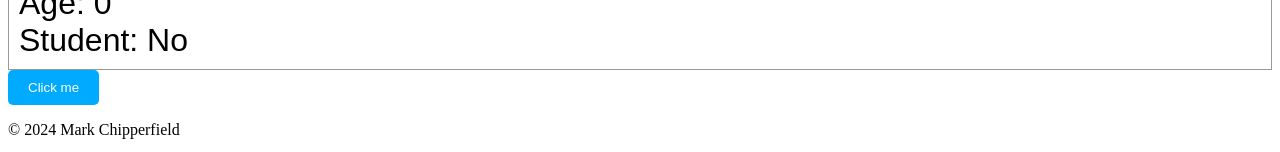
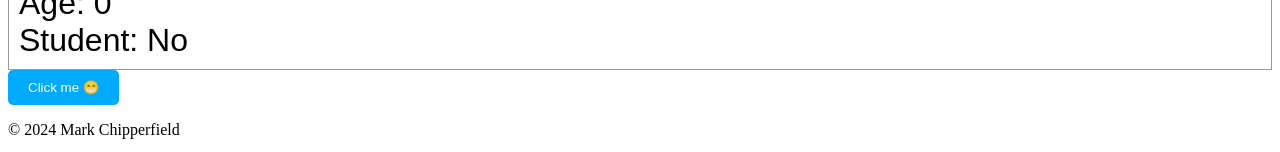
Before and after one commit to MarkChips/React-bro-code-tutorial, a React (Vite) app in the folder my-react-app/: page / in a window 1280 px wide. Shown: the part 1784-1936 px from the top of the page. Built offline with nearby package versions, Linux system fonts and the light colour scheme.

Commit message:
feat: :sparkles: add click event to Button component

```diff
--- a/my-react-app/src/Button/Button.jsx
+++ b/my-react-app/src/Button/Button.jsx
@@ -2,9 +2,13 @@ import styles from './Button.module.css';
 
 function Button() {
 
-    return (
-      <button className={styles.button}>Click me</button>
-    );
+  const handleClick = () => console.log('OUCH!');
+
+  const handleClick2 = (name) => console.log(`${name} stop clicking me`)
+
+  return (
+    <button className={styles.button} onClick={() => handleClick2('Mark')}>Click me 😁</button>
+  );
 }
 
 export default Button;
```
